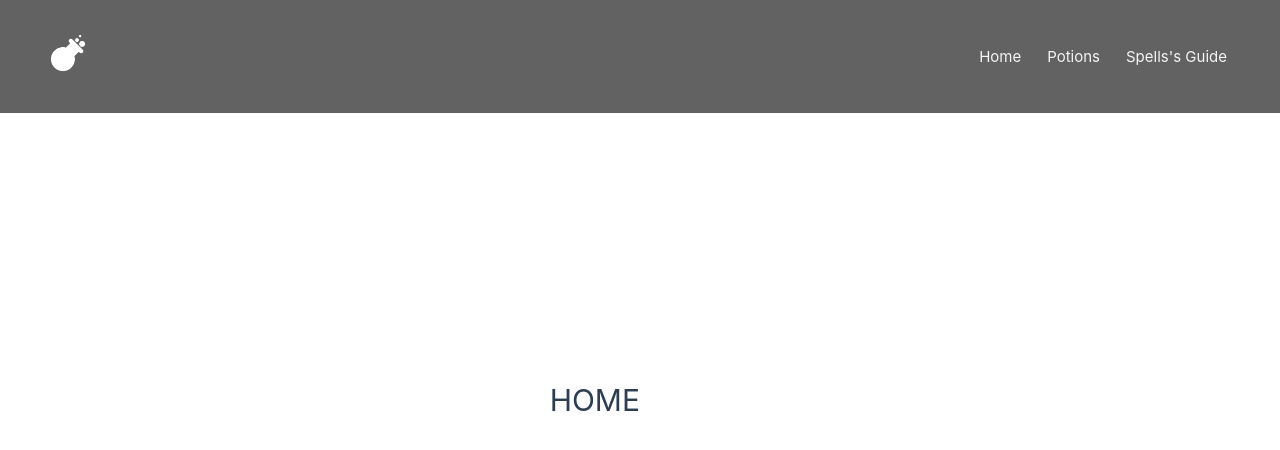
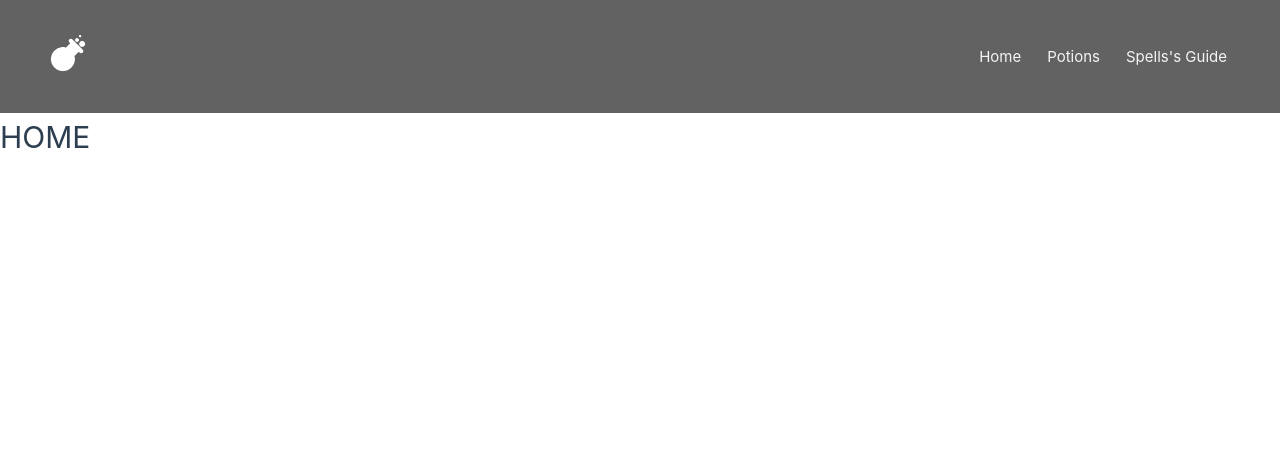
Before and after one commit to pianattero/potionsStore, a Vue app: page /home in a window 1280 px wide. Shown: the top 450 px of the page. Built offline with nearby package versions, Linux system fonts and the light colour scheme.

Commit message:
Fixed heather&body org

```diff
--- a/src/App.vue
+++ b/src/App.vue
@@ -8,5 +8,4 @@
   </script>
 
 <style scoped>
-
 </style>
--- a/src/views/MainView.vue
+++ b/src/views/MainView.vue
@@ -1,7 +1,9 @@
 <template>
     <div>
         <Heather/>
-        <RouterView />
+        <div class="container">
+            <RouterView />
+        </div>
     </div>
 </template>
 
@@ -10,3 +12,14 @@
 import { RouterView } from 'vue-router';
 import Heather from '@/components/Heather.vue';
 </script>
+
+<style scoped lang="scss">
+.container {
+    display: flex;
+    width: 100%;
+    min-height: calc(100vh - 112.5px);
+    position: fixed;
+    bottom: 0;
+    left: 0;
+}
+</style>
```
